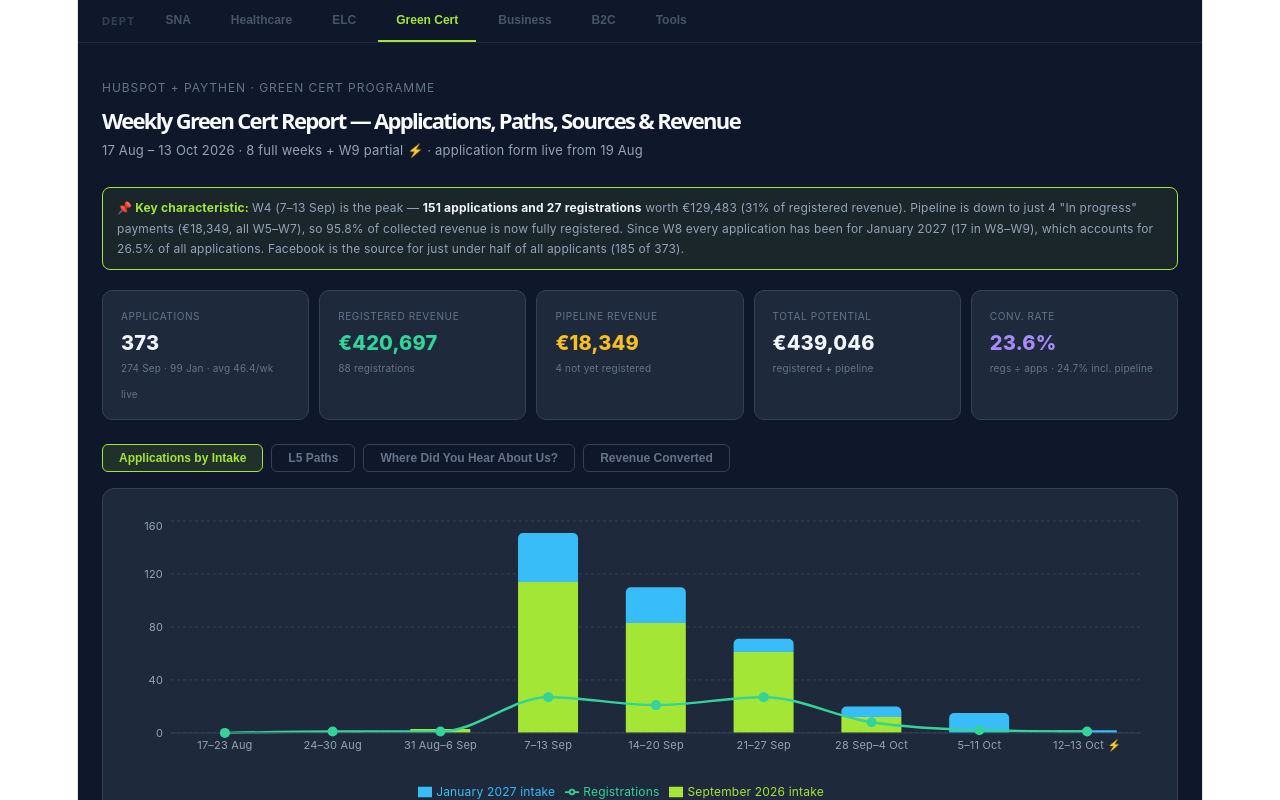
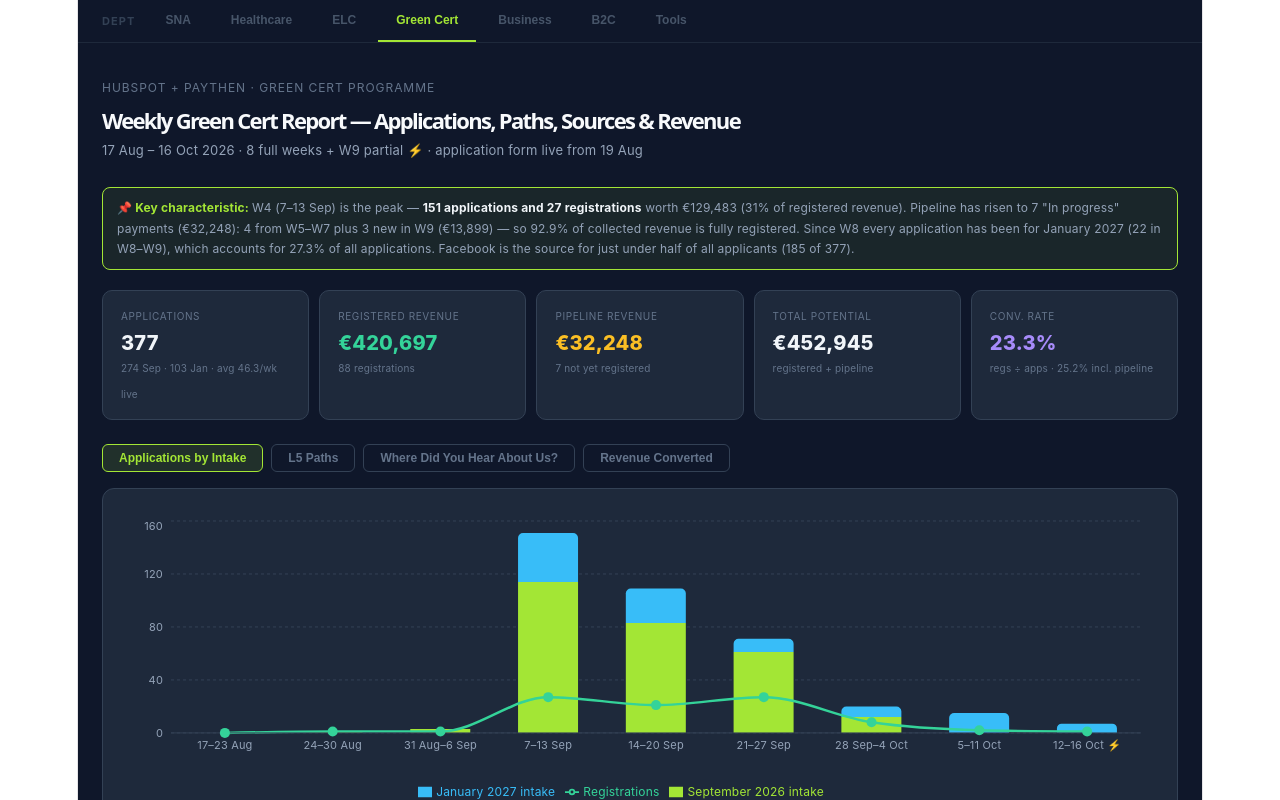
Before and after one commit to hubaispot/forus-reports, a React (Vite) app: page / in a window 1280 px wide. Both pictures are taken after a click on the button "Green Cert". Shown: the top 800 px of the page. Built offline with nearby package versions, Linux system fonts and the light colour scheme.

Commit message:
GC update1608

```diff
--- a/src/green_cert_report.jsx
+++ b/src/green_cert_report.jsx
@@ -7,12 +7,12 @@ import {
 // ── DATA ─────────────────────────────────────────────────────────────────────
 // Green Cert — Green Cert Programme Application + Paythen (CTID = "Green Cert")
 // Rolling window: last 8 completed Mon–Sun weeks + W9 partial
-// W1 = Mon 17 Aug 2026 · W8 = Sun 11 Oct 2026 · W9 = 12–13 Oct 2026 ⚡ partial
-// HubSpot: hubspot-form-submissions-green-cert-programme-applicatio-2026-10-13.csv
-//   437 raw → 374 after email dedup (keep last) → 373 after phone fallback · 0 jean rows
+// W1 = Mon 17 Aug 2026 · W8 = Sun 11 Oct 2026 · W9 = 12–16 Oct 2026 ⚡ partial
+// HubSpot: hubspot-form-submissions-green-cert-programme-applicatio-2026-10-16.csv
+//   445 raw → 378 after email dedup (keep last) → 377 after phone fallback · 0 jean rows
 //   Form live from 19 Aug 2026 (W1); early W1 submitters resubmitted later → W1 = 0 after dedup
-// Paythen: Courses_Expected_Revenue_CTID_-_Filtered__12_.csv · CTID == "Green Cert" (97 rows)
-//   88 Registered (€420,697) · 4 "In progress" → Pipeline (€18,349) · 3 Refunded Not Registered excluded (€14,997)
+// Paythen: Courses_Expected_Revenue_CTID_-_Filtered__15_.csv · CTID == "Green Cert" (100 rows)
+//   88 Registered (€420,697) · 7 "In progress" → Pipeline (€32,248) · 3 Refunded Not Registered excluded (€14,997)
 //   2 email dupes merged (keep last) · 0 pre-window rows · price tiers €4,450 / €4,999
 // ─────────────────────────────────────────────────────────────────────────────
 export const data = [
@@ -20,11 +20,11 @@ export const data = [
   { week: "24–30 Aug", sep: 1, jan: 0, regs: 1, regRev: 4450, pipe: 0, pipeRev: 0, full: true, live: true },
   { week: "31 Aug–6 Sep", sep: 3, jan: 0, regs: 1, regRev: 4999, pipe: 0, pipeRev: 0, full: true, live: true },
   { week: "7–13 Sep", sep: 114, jan: 37, regs: 27, regRev: 129483, pipe: 0, pipeRev: 0, full: true, live: true },
-  { week: "14–20 Sep", sep: 83, jan: 27, regs: 21, regRev: 102783, pipe: 1, pipeRev: 4999, full: true, live: true },
+  { week: "14–20 Sep", sep: 83, jan: 26, regs: 21, regRev: 102783, pipe: 1, pipeRev: 4999, full: true, live: true },
   { week: "21–27 Sep", sep: 61, jan: 10, regs: 27, regRev: 125640, pipe: 1, pipeRev: 4450, full: true, live: true },
   { week: "28 Sep–4 Oct", sep: 12, jan: 8, regs: 8, regRev: 39443, pipe: 2, pipeRev: 8900, full: true, live: true },
   { week: "5–11 Oct", sep: 0, jan: 15, regs: 2, regRev: 9449, pipe: 0, pipeRev: 0, full: true, live: true },
-  { week: "12–13 Oct ⚡", sep: 0, jan: 2, regs: 1, regRev: 4450, pipe: 0, pipeRev: 0, full: false, live: true },
+  { week: "12–16 Oct ⚡", sep: 0, jan: 7, regs: 1, regRev: 4450, pipe: 3, pipeRev: 13899, full: false, live: true },
 ].map(d => {
   const apps = d.sep + d.jan;
   return {
@@ -36,23 +36,23 @@ export const data = [
   };
 });
 
-// Agriculture Level 5 Paths — counted per selection (41 applicants ticked 2+ paths)
+// Agriculture Level 5 Paths — counted per selection (42 applicants ticked 2+ paths)
 const PATHS = [
-  { name: "Beef/Sheep (Dry Stock)", sep: 180, jan: 69, color: "#a3e635" },
-  { name: "Dairy/Beef (Dairy)", sep: 104, jan: 36, color: "#38bdf8" },
-  { name: "Tillage Crops", sep: 34, jan: 11, color: "#fbbf24" },
+  { name: "Beef/Sheep (Dry Stock)", sep: 180, jan: 71, color: "#a3e635" },
+  { name: "Dairy/Beef (Dairy)", sep: 104, jan: 38, color: "#38bdf8" },
+  { name: "Tillage Crops", sep: 34, jan: 12, color: "#fbbf24" },
   { name: "Not stated", sep: 1, jan: 0, color: "#475569" },
 ];
-const MULTI_PATH = { all: 41, sep: 29, jan: 12 };
+const MULTI_PATH = { all: 42, sep: 29, jan: 13 };
 
 // Where did you hear about us? — one answer per applicant
 const SOURCES = [
   { name: "Facebook", sep: 139, jan: 46, color: "#3b82f6" },
-  { name: "Friends and Family", sep: 45, jan: 17, color: "#a3e635" },
-  { name: "Instagram", sep: 35, jan: 13, color: "#f472b6" },
+  { name: "Friends and Family", sep: 45, jan: 18, color: "#a3e635" },
+  { name: "Instagram", sep: 35, jan: 15, color: "#f472b6" },
   { name: "Google", sep: 22, jan: 12, color: "#fbbf24" },
   { name: "Forus Training Website", sep: 11, jan: 2, color: "#34d399" },
-  { name: "Other", sep: 8, jan: 3, color: "#a78bfa" },
+  { name: "Other", sep: 8, jan: 4, color: "#a78bfa" },
   { name: "Email", sep: 3, jan: 3, color: "#fb923c" },
   { name: "LinkedIn", sep: 2, jan: 0, color: "#0ea5e9" },
   { name: "findacourse.ie", sep: 1, jan: 1, color: "#f87171" },
@@ -205,7 +205,7 @@ export default function GreenCertReport() {
           Weekly Green Cert Report — Applications, Paths, Sources &amp; Revenue
         </h1>
         <p style={{ margin: 0, color: "#94a3b8", fontSize: 13 }}>
-          17 Aug – 13 Oct 2026 · 8 full weeks + W9 partial ⚡ · application form live from 19 Aug
+          17 Aug – 16 Oct 2026 · 8 full weeks + W9 partial ⚡ · application form live from 19 Aug
         </p>
       </div>
 
@@ -216,10 +216,11 @@ export default function GreenCertReport() {
       }}>
         <strong style={{ color: "#a3e635" }}>📌 Key characteristic: </strong>
         W4 (7–13 Sep) is the peak — <strong style={{ color: "#f1f5f9" }}>151 applications and 27 registrations</strong> worth
-        €129,483 (31% of registered revenue). Pipeline is down to just 4 "In progress" payments (€18,349, all W5–W7),
-        so {pct(totalRegRev, totalRegRev + totalPipeRev)} of collected revenue is now fully registered. Since W8 every
-        application has been for January 2027 (17 in W8–W9), which accounts for {pct(totalJan, totalApps)} of all
-        applications. Facebook is the source for just under half of all applicants (185 of 373).
+        €129,483 (31% of registered revenue). Pipeline has risen to 7 "In progress" payments (€32,248): 4 from W5–W7
+        plus 3 new in W9 (€13,899) — so {pct(totalRegRev, totalRegRev + totalPipeRev)} of
+        collected revenue is fully registered. Since W8 every application has been for January 2027 (22 in W8–W9), which
+        accounts for {pct(totalJan, totalApps)} of all applications. Facebook is the source for just under half of all
+        applicants (185 of 377).
       </div>
 
       {/* KPI cards */}
@@ -353,7 +354,7 @@ export default function GreenCertReport() {
 
       {/* Footer */}
       <p style={{ marginTop: 14, fontSize: 11, color: "#475569", textAlign: "center", lineHeight: 1.6 }}>
-        Updated 13 Oct 2026 · 373 deduped applications (437 raw) · Pipeline = Paythen rows with blank or "In progress" status ·
+        Updated 16 Oct 2026 · 377 deduped applications (445 raw) · Pipeline = Paythen rows with blank or "In progress" status ·
         3 Refunded Not Registered (€14,997) excluded · 2 duplicate Paythen emails merged
       </p>
 
```
